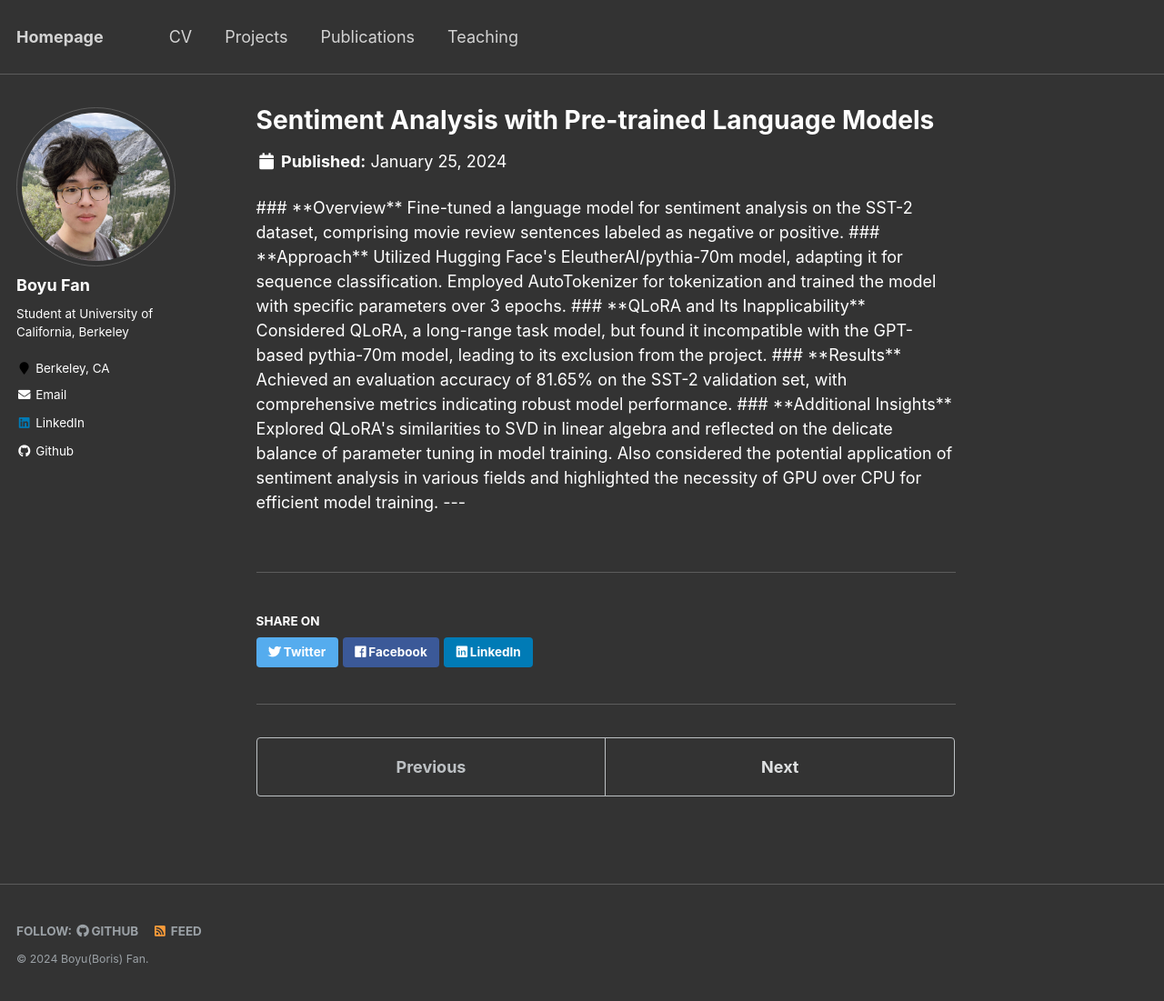
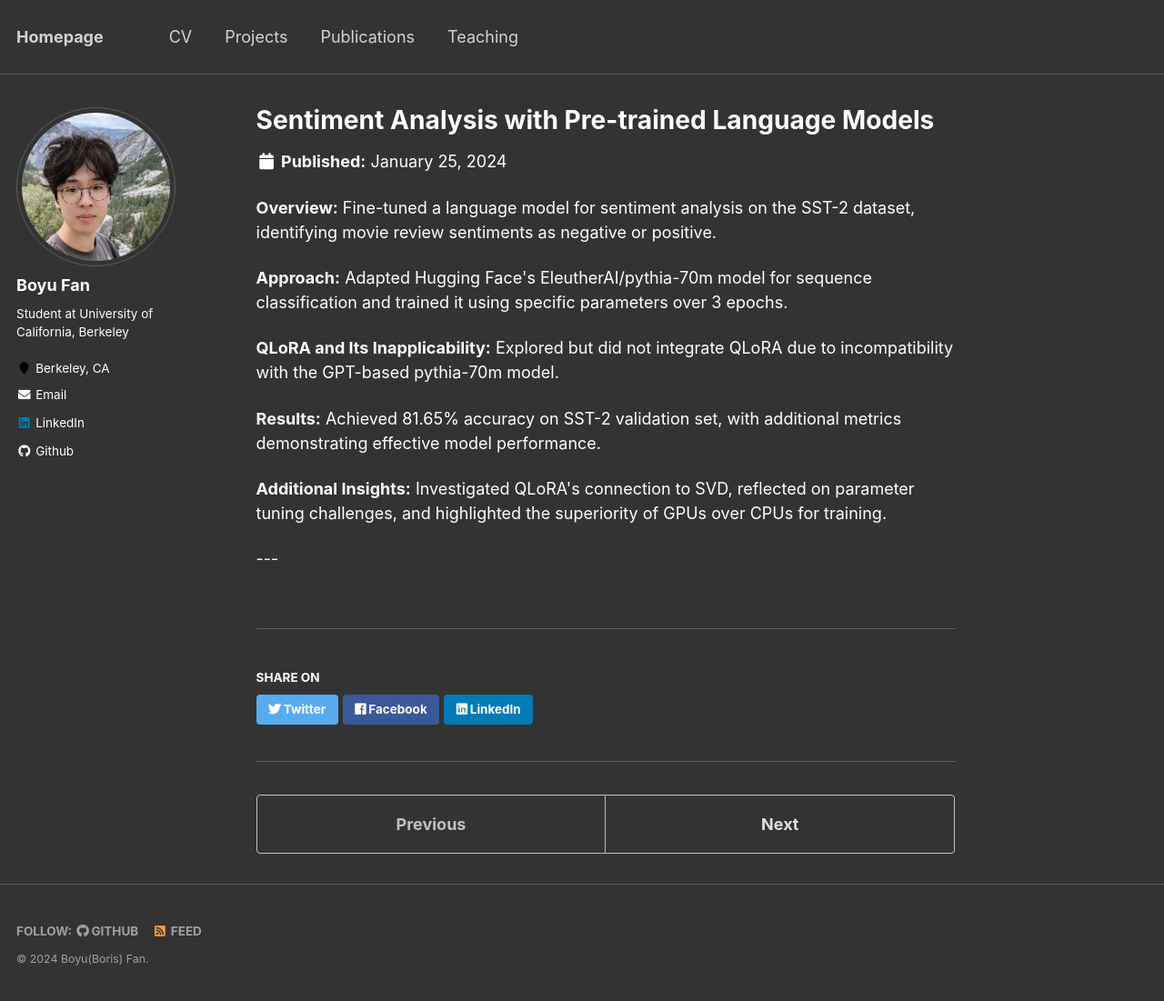
Before and after one commit to BoyuFan1/BoyuFan1, a Jekyll site: the page built from _portfolio/portfolio-4.html, in a window 1280 px wide and 1101 px high. Shown: the whole window at 91% size. Built offline with Jekyll 4.4.1, drawn with Linux system fonts in a browser that asks for light colours.

Commit message:
Update portfolio-4.html

```diff
--- a/_portfolio/portfolio-4.html
+++ b/_portfolio/portfolio-4.html
@@ -4,19 +4,10 @@
 collection: portfolio
 ---
 
-### **Overview**
-Fine-tuned a language model for sentiment analysis on the SST-2 dataset, comprising movie review sentences labeled as negative or positive.
-
-### **Approach**
-Utilized Hugging Face's EleutherAI/pythia-70m model, adapting it for sequence classification. Employed AutoTokenizer for tokenization and trained the model with specific parameters over 3 epochs.
-
-### **QLoRA and Its Inapplicability**
-Considered QLoRA, a long-range task model, but found it incompatible with the GPT-based pythia-70m model, leading to its exclusion from the project.
-
-### **Results**
-Achieved an evaluation accuracy of 81.65% on the SST-2 validation set, with comprehensive metrics indicating robust model performance.
-
-### **Additional Insights**
-Explored QLoRA's similarities to SVD in linear algebra and reflected on the delicate balance of parameter tuning in model training. Also considered the potential application of sentiment analysis in various fields and highlighted the necessity of GPU over CPU for efficient model training.
+<p><strong>Overview:</strong> Fine-tuned a language model for sentiment analysis on the SST-2 dataset, identifying movie review sentiments as negative or positive.</p>
+<p><strong>Approach:</strong> Adapted Hugging Face's EleutherAI/pythia-70m model for sequence classification and trained it using specific parameters over 3 epochs.</p>
+<p><strong>QLoRA and Its Inapplicability:</strong> Explored but did not integrate QLoRA due to incompatibility with the GPT-based pythia-70m model.</p>
+<p><strong>Results:</strong> Achieved 81.65% accuracy on SST-2 validation set, with additional metrics demonstrating effective model performance.</p>
+<p><strong>Additional Insights:</strong> Investigated QLoRA's connection to SVD, reflected on parameter tuning challenges, and highlighted the superiority of GPUs over CPUs for training.</p>
 
 ---
```
